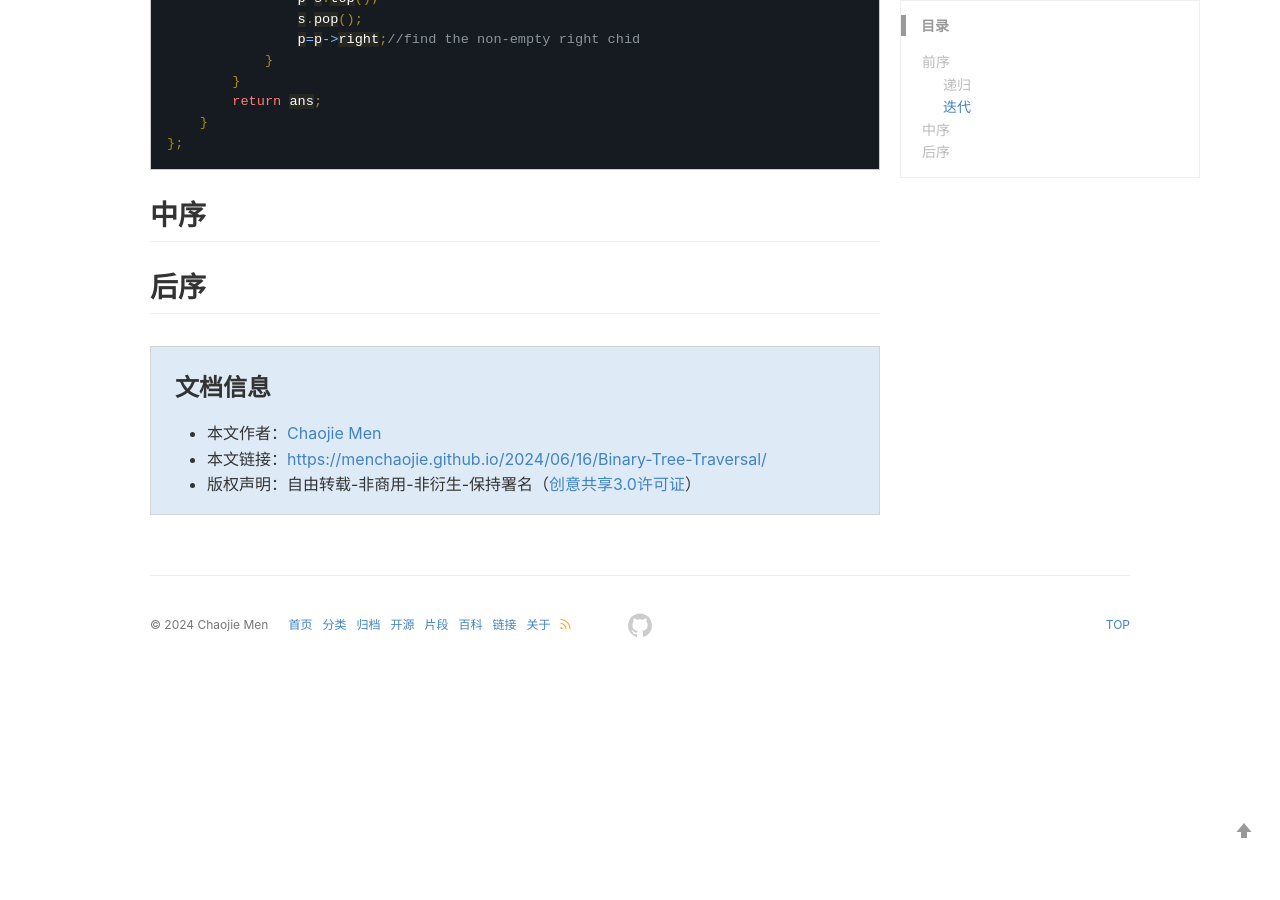
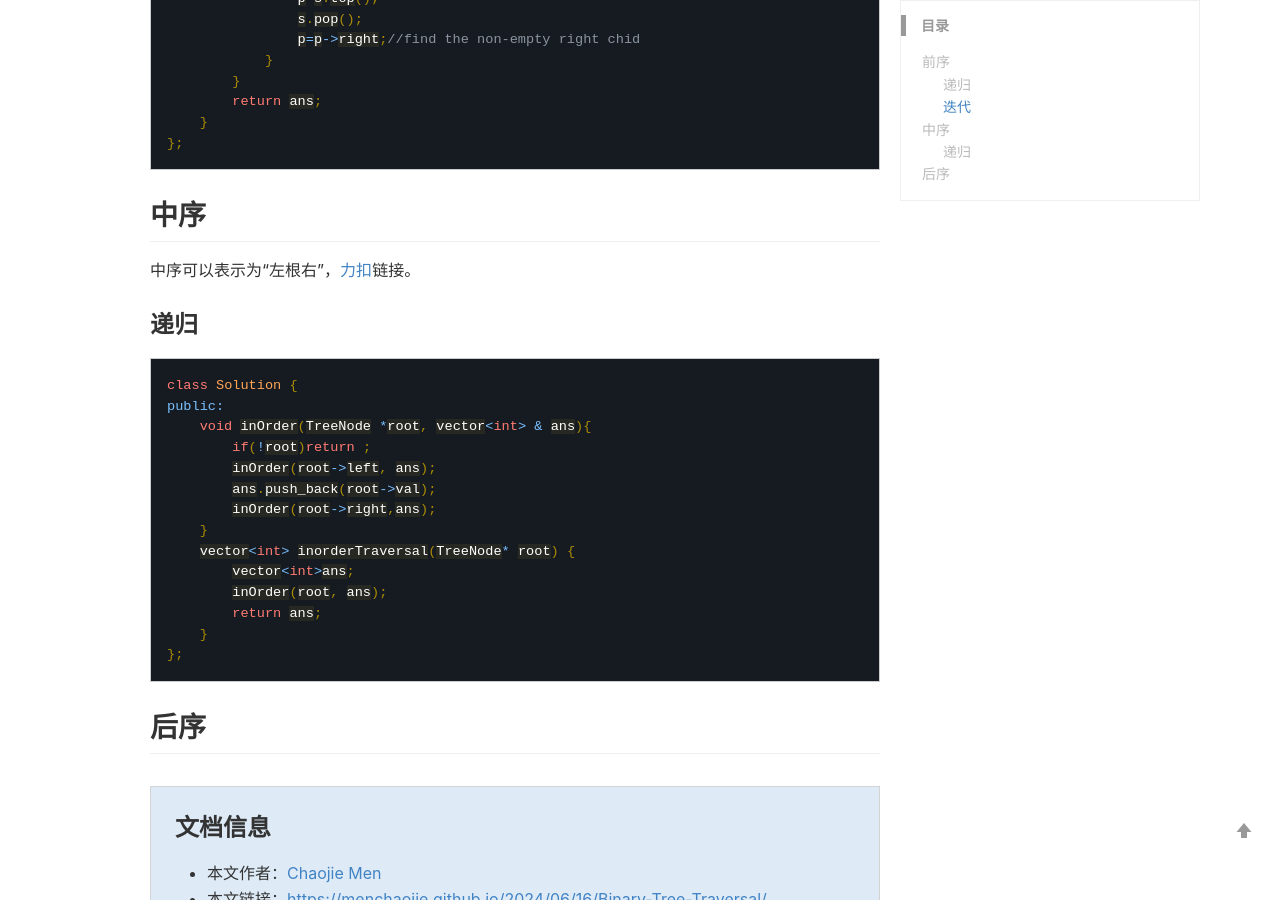
Before and after one commit to menchaojie/menchaojie.github.io, a Jekyll site: the page built from _posts/2024-06-16-Binary-Tree-Traversal.md, in a window 1280 px wide and 900 px high, scrolled down 1213 px. Built offline with Jekyll 4.4.1, drawn with Linux system fonts in a browser that asks for light colours; comment, search, counter and statistics services are not loaded; before the commit the page ends 1887 px from its top, so only the background shows below that; some of the changed text lies outside the part shown.

Commit message:
2024-06-19(Wednesday)00:45

````diff
--- a/_posts/2024-06-16-Binary-Tree-Traversal.md
+++ b/_posts/2024-06-16-Binary-Tree-Traversal.md
@@ -63,4 +63,25 @@ public:
 
 ## 中序
 
+中序可以表示为“左根右”，[力扣](https://leetcode.cn/problems/binary-tree-inorder-traversal/submissions/540486845/)链接。
+
+### 递归
+
+```cpp
+class Solution {
+public:
+    void inOrder(TreeNode *root, vector<int> & ans){
+        if(!root)return ;
+        inOrder(root->left, ans);
+        ans.push_back(root->val);
+        inOrder(root->right,ans);
+    }
+    vector<int> inorderTraversal(TreeNode* root) {
+        vector<int>ans;
+        inOrder(root, ans);
+        return ans;
+    }
+};
+```
+
 ## 后序
````
